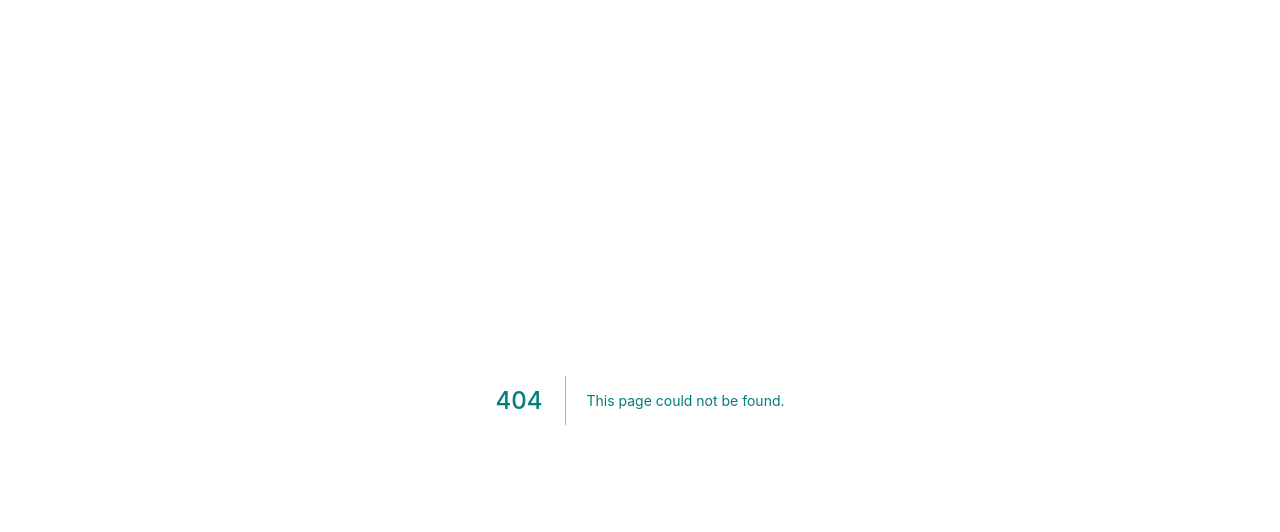
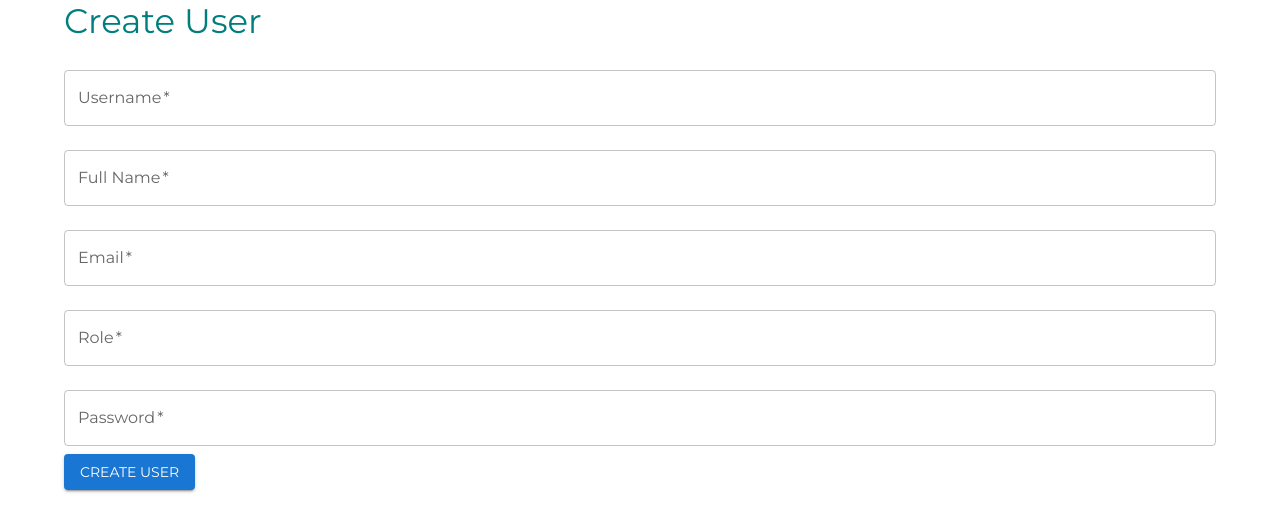
Before and after one commit to VanThen60hz/exam-guard-client, a Next.js app: page /user/create-user in a window 1280 px wide. Before the commit this address had no page. Shown: the top 532 px of the page. Built offline with nearby package versions, Linux system fonts and the light colour scheme.

Commit message:
create-user form

```diff
--- /dev/null
+++ b/pages/user/create-user.tsx
@@ -0,0 +1,79 @@
+import React, { useState } from "react";
+import { Container, TextField, Button, Typography } from "@mui/material";
+import { toast } from "react-toastify";
+// import { createUser } from "../../helpers/api/user-api"; // Adjust the import based on your API helper
+
+const CreateUserPage: React.FC = () => {
+    const [formData, setFormData] = useState({
+        username: "",
+        name: "",
+        email: "",
+        role: "",
+        password: "",
+    });
+
+    const [loading, setLoading] = useState(false);
+    const [error, setError] = useState<string | null>(null);
+
+    const handleInputChange = (e: React.ChangeEvent<HTMLInputElement>) => {
+        const { name, value } = e.target;
+        setFormData({ ...formData, [name]: value });
+    };
+
+    const handleSubmit = async (e: React.FormEvent<HTMLFormElement>) => {
+        // e.preventDefault();
+        // setLoading(true);
+        // setError(null);
+        // try {
+        //     const response = await createUser(formData); // Call your API to create a user
+        //     if (response.status === 201) {
+        //         toast.success("User created successfully!");
+        //         // Optionally redirect or reset the form
+        //         setFormData({
+        //             username: "",
+        //             name: "",
+        //             email: "",
+        //             role: "",
+        //             password: "",
+        //         });
+        //     } else {
+        //         throw new Error("Failed to create user");
+        //     }
+        // } catch (err) {
+        //     setError(err.message);
+        //     toast.error(err.message || "Error creating user");
+        // } finally {
+        //     setLoading(false);
+        // }
+    };
+
+    return (
+        <Container>
+            <Typography variant="h4" gutterBottom>
+                Create User
+            </Typography>
+            <form onSubmit={handleSubmit}>
+                <TextField label="Username" name="username" value={formData.username} onChange={handleInputChange} fullWidth required margin="normal" />
+                <TextField label="Full Name" name="name" value={formData.name} onChange={handleInputChange} fullWidth required margin="normal" />
+                <TextField label="Email" name="email" type="email" value={formData.email} onChange={handleInputChange} fullWidth required margin="normal" />
+                <TextField label="Role" name="role" value={formData.role} onChange={handleInputChange} fullWidth required margin="normal" />
+                <TextField
+                    label="Password"
+                    name="password"
+                    type="password"
+                    value={formData.password}
+                    onChange={handleInputChange}
+                    fullWidth
+                    required
+                    margin="normal"
+                />
+                {error && <Typography color="error">{error}</Typography>}
+                <Button type="submit" variant="contained" color="primary" disabled={loading}>
+                    {loading ? "Creating..." : "Create User"}
+                </Button>
+            </form>
+        </Container>
+    );
+};
+
+export default CreateUserPage;
```
